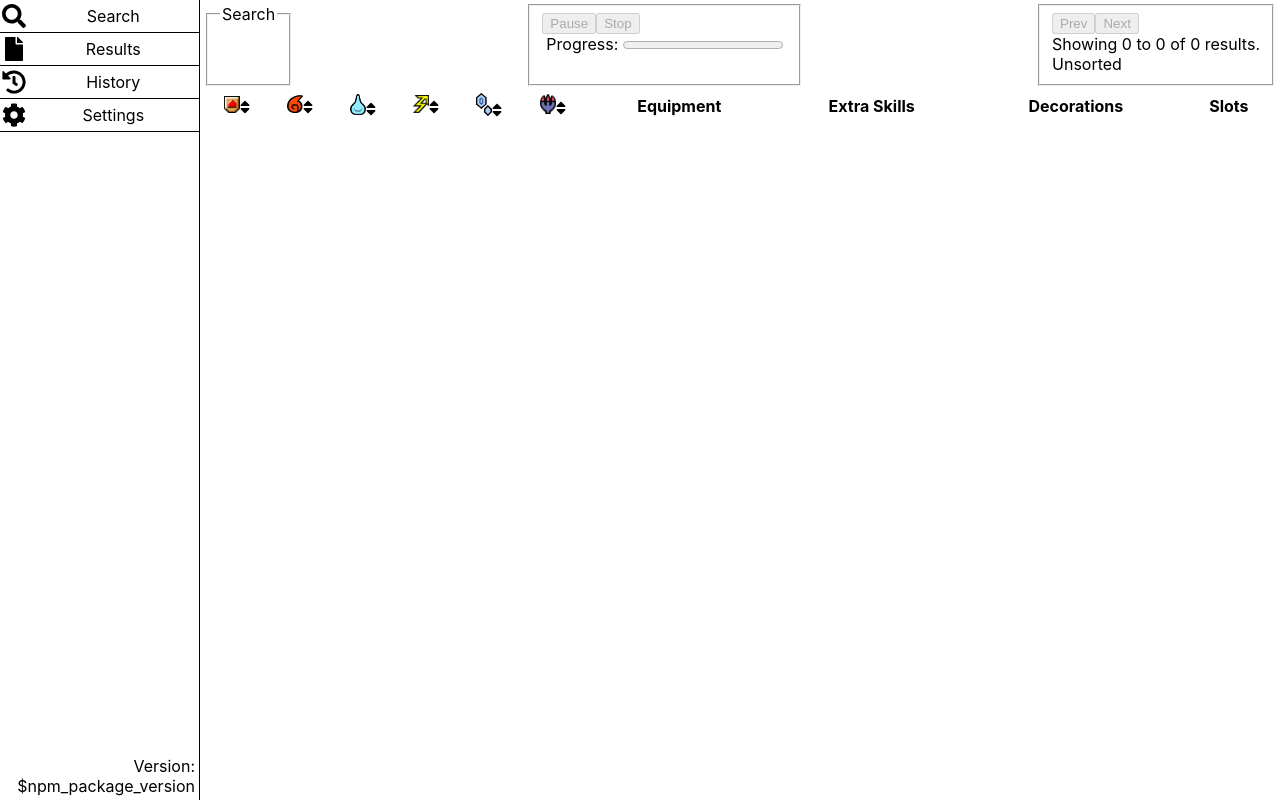
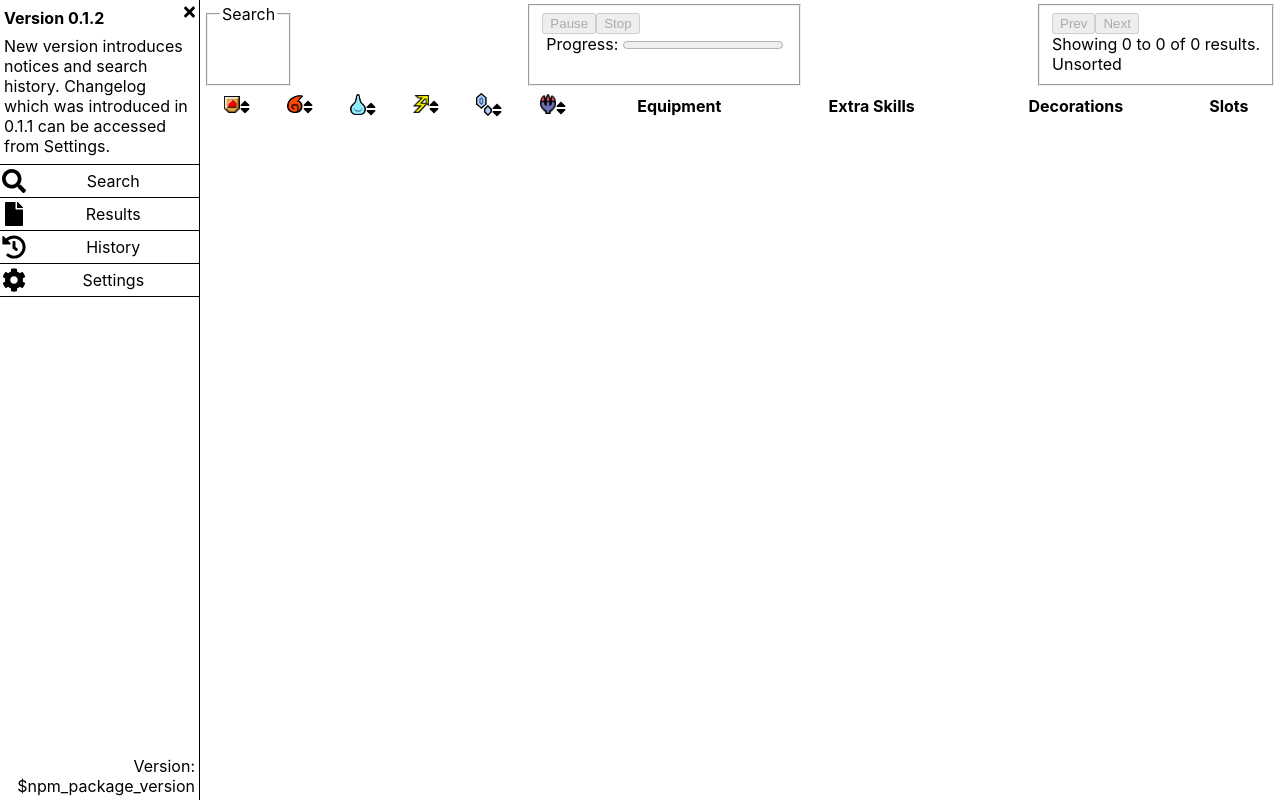
Before and after one commit to Delph/bass, a React (Create React App) app: page /results in a window 1280 px wide. Built offline with nearby package versions, Linux system fonts and the light colour scheme.

Commit message:
bumped version number, wrote change log, added notice system

```diff
--- a/package.json
+++ b/package.json
@@ -1,6 +1,6 @@
 {
   "name": "bass",
-  "version": "0.1.1",
+  "version": "0.1.2",
   "private": true,
   "dependencies": {
     "@fortawesome/fontawesome-svg-core": "^1.2.35",
--- a/src/App.js
+++ b/src/App.js
@@ -10,7 +10,7 @@ import { store, persistor } from './store';
 import { library } from '@fortawesome/fontawesome-svg-core';
 import { fas } from '@fortawesome/free-solid-svg-icons';
 
-import { TabBar } from './components/Navigation';
+import TabBar from './components/Navigation';
 
 import Search from './screens/Search';
 import Results from './screens/Results';
@@ -93,6 +93,17 @@ function Changelog() {
     <React.Fragment>
       <h1>Changelog</h1>
       <div>
+        <h3>0.1.2</h3>
+        <ul>
+          <li>Added search history</li>
+          <ul>
+            <li>Your search queries will appear in the history</li>
+            <li>Entries in the history can be searched again or removed using the buttons</li>
+          </ul>
+          <li>Added notices</li>
+        </ul>
+      </div>
+      <div>
         <h3>0.1.1</h3>
         <ul>
           <li>Added a change log!</li>
--- a/src/components/Navigation.jsx
+++ b/src/components/Navigation.jsx
@@ -1,4 +1,6 @@
 import React from 'react';
+
+import { connect } from 'react-redux';
 
 import { Link } from 'react-router-dom';
 
@@ -6,6 +8,8 @@ import { FontAwesomeIcon } from '@fortawesome/react-fontawesome';
 
 import style from '../css/components/Navigation.module.css';
 
+
+import Notice from '../components/Notice';
 
 function Tab(props) {
   const { href, label, icon } = props;
@@ -21,10 +25,30 @@ function Tab(props) {
 
 
 function TabBar(props) {
+  const { seen } = props;
   const info = process.env.REACT_APP_VERSION;
+
+  const notices = [
+/*
+    {
+      codename: 'v0.1.3',
+      replaces: 'v0.1.2',
+      title: 'Version 0.1.3',
+      notice: 'Foo'
+    },
+*/
+    {
+      codename: 'v0.1.2',
+      title: 'Version 0.1.2',
+      notice: 'New version introduces notices and search history. Changelog which was introduced in 0.1.1 can be accessed from Settings.'
+    }
+  ];
 
   return (
     <div className={style.bar}>
+      <div className={style.notices}>
+        {notices.filter(notice => !seen.includes(notice.codename) && !notices.some(n => n.replaces === notice.codename)).map(notice => <Notice key={notice.codename} notice={notice}/>)}
+      </div>
       <nav>
         <Tab href={'/'} label={'Search'} icon={'search'}/>
         <Tab href={'/results'} label={'Results'} icon={'file'}/>
@@ -46,4 +70,10 @@ function TabBar(props) {
 }
 
 
-export { TabBar };
+function mapStateToProps(state) {
+  return {
+    seen: state.notices
+  }
+};
+
+export default connect(mapStateToProps)(TabBar);
--- /dev/null
+++ b/src/components/Notice.jsx
@@ -0,0 +1,29 @@
+import React from 'react';
+
+import { connect } from 'react-redux';
+
+import { FontAwesomeIcon } from '@fortawesome/react-fontawesome';
+
+import style from '../css/components/Notice.module.css';
+
+function Notice(props) {
+  const { notice, seen } = props;
+
+  return (
+    <div className={style.notice}>
+      <div className={style.header}>
+        <p className={style.title}>{notice.title}</p>
+        <FontAwesomeIcon icon={['fas', 'times']} onClick={() => seen(notice.codename)} title={'Dismiss'} className={style.dismiss}/>
+      </div>
+      <p className={style.text}>{notice.notice}</p>
+    </div>
+  );
+}
+
+function mapDispatchToProps(dispatch) {
+  return {
+    seen: codename => dispatch({type: 'seen', payload: codename})
+  }
+}
+
+export default connect(null, mapDispatchToProps)(Notice);
--- a/src/css/components/Navigation.module.css
+++ b/src/css/components/Navigation.module.css
@@ -8,7 +8,6 @@
   border-right: 1px solid black;
   display: flex;
   flex-direction: column;
-  justify-content: space-between;
 }
 
 .tab
@@ -48,6 +47,7 @@
 
 .version
 {
+  margin-top: auto;
   width: 100%;
   text-align: right;
   padding: 4px;
--- /dev/null
+++ b/src/css/components/Notice.module.css
@@ -0,0 +1,36 @@
+.notice
+{
+  padding: 4px;
+  border-bottom: 1px solid black;
+}
+
+.header
+{
+  display: flex;
+  justify-content: space-between;
+}
+
+.title
+{
+  font-weight: bold;
+  margin: 4px 0;
+}
+
+.dismiss
+{
+  cursor: pointer;
+  user-select: none;
+}
+
+.text
+{
+  margin: 4px 0;
+}
+
+@media (max-width: 968px)
+{
+  .notices
+  {
+    display: none;
+  }
+}
--- a/src/store.js
+++ b/src/store.js
@@ -1,6 +1,6 @@
 import { createStore, combineReducers, applyMiddleware } from 'redux';
 
-import { persistStore, persistReducer } from 'redux-persist';
+import { createMigrate, persistStore, persistReducer } from 'redux-persist';
 import storage from 'redux-persist/lib/storage';
 import autoMergeLevel1 from 'redux-persist/lib/stateReconciler/autoMergeLevel1';
 
@@ -148,6 +148,21 @@ function worker(state = {paused: false, stopped: true}, action) {
   }
 }
 
+function notices(state = [], action) {
+  switch (action.type)
+  {
+    case 'seen':
+      return [...state, action.payload];
+    default:
+      return state;
+  }
+}
+
+const migrations = {
+  0: state => state,
+  1: state => ({...state, notices: []})
+};
+
 const reducer = combineReducers({
   search,
   filter,
@@ -155,13 +170,16 @@ const reducer = combineReducers({
   history,
   settings,
   worker,
+  notices
 });
 
 const config = {
   key: 'bass',
   storage: storage,
   stateReconciler: autoMergeLevel1,
-  blacklist: ['results', 'worker']
+  blacklist: ['results', 'worker'],
+  version: 1,
+  migrate: createMigrate(migrations, {debug: true})
 };
 
 const pReducer = persistReducer(config, reducer);
```
